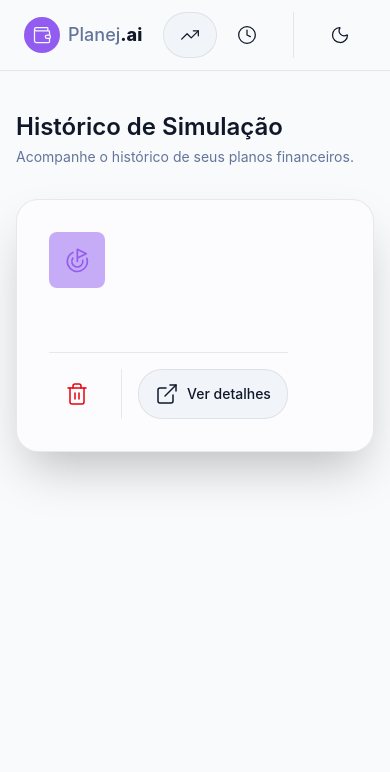
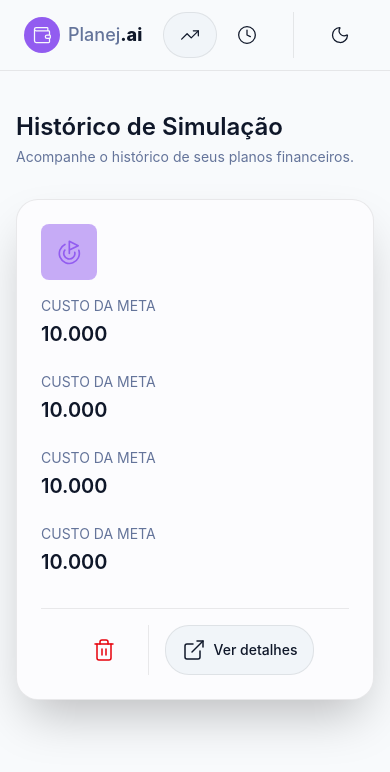
Before and after one commit to Apenas1Hugo/Desafio_Final_DIO_ReactAI, a React (Vite) app in the folder ReactAI/: page /historico in a window 390 px wide. Shown: the top 772 px of the page. Built offline with nearby package versions, Linux system fonts and the light colour scheme; no server answers.

Commit message:
Responsividade e HistoryInfo
A responsividade esta funcionando e foi criado o componente que ira retornar alguma das infos dos resultados.

```diff
--- /dev/null
+++ b/ReactAI/src/componentes/features/HistoryResults/HistoryCard.tsx
@@ -0,0 +1,62 @@
+import { Trash2, Goal, ExternalLink } from 'lucide-react';
+
+import { HistoryInfos } from './HistoryInfos';
+import { Button } from '@/componentes/shared/Button';
+import { Divider } from '@/componentes/shared/Divider';
+
+import { useMediaQuery } from '@/hooks/useMediaQuery';
+
+export function HistoryCard() {
+  const isMobile = useMediaQuery('(max-width: 640px)');
+
+  return (
+    <div
+      className="
+    border-border bg-card shadow-black-20
+    flex
+    w-full
+    flex-col
+    items-start
+    justify-between
+    gap-4
+    rounded-[22px] border
+    p-6
+    shadow-2xl
+    lg:flex-row
+    lg:items-center
+    lg:justify-between
+    lg:gap-4
+    lg:p-6
+  "
+    >
+      {/* Ícone */}
+      <div className="bg-muted-primary flex h-14 w-14 shrink-0 items-center justify-center rounded-lg">
+        <Goal className="text-primary h-[26.67px] w-[26.67px]" />
+      </div>
+
+      {/* HistoryInfos */}
+      <div className="flex flex-1 flex-col gap-6 lg:flex-row lg:justify-around lg:gap-6">
+        <HistoryInfos />
+        <HistoryInfos />
+        <HistoryInfos />
+        <HistoryInfos />
+      </div>
+
+      {/*Buttons*/}
+      <div className="flex w-full flex-col items-center lg:w-auto lg:shrink-0 lg:items-end">
+        <Divider orientation="horizontal" className={isMobile ? '' : 'hidden'} />
+        <div className="flex">
+          <Button variant="ghost">
+            <Trash2 className="text-red-600" />
+          </Button>
+          <Divider orientation="vertical" />
+          <Button variant="secondary">
+            <ExternalLink /> Ver detalhes
+          </Button>
+        </div>
+      </div>
+    </div>
+  );
+}
+
+export default HistoryCard;
--- /dev/null
+++ b/ReactAI/src/componentes/features/HistoryResults/HistoryInfos.tsx
@@ -0,0 +1,10 @@
+export function HistoryInfos() {
+  return (
+    <div className="flex shrink-0 flex-col items-start pt-[0px]">
+      <p className="text-muted-foreground mb-1 whitespace-nowrap text-sm">CUSTO DA META</p>
+      <h3 className="text-foreground text-xl font-semibold sm:text-xl">10.000</h3>
+    </div>
+  );
+}
+
+export default HistoryInfos;
--- a/ReactAI/src/pages/SimulationHistoryPage.tsx
+++ b/ReactAI/src/pages/SimulationHistoryPage.tsx
@@ -1,77 +1,14 @@
-import { Button } from '../componentes/shared/Button';
 import { PageHero } from '../componentes/shared/PageHero';
-import { Divider } from '../componentes/shared/Divider';
-import { Trash2, Goal, ExternalLink } from 'lucide-react';
-
-import { useMediaQuery } from '@/hooks/useMediaQuery';
+import { HistoryCard } from '../componentes/features/HistoryResults/HistoryCard';
 
 export function SimulationHistoryPage() {
-  const isMobile = useMediaQuery('(max-width: 640px)');
-
   return (
-    <main className="mx-auto max-w-xl px-4 py-10 sm:py-14 ">
+    <main className="mx-auto max-w-5xl px-4 py-10 sm:py-14 ">
       <PageHero
         title="Histórico de  Simulação"
         subtitle="Acompanhe o histórico de seus planos financeiros."
       />
-
-      <div
-        className="
-        border-border bg-card shadow-black-20
-        flex
-
-        w-full
-        flex-col
-        items-start
-        justify-between
-        gap-6
-        rounded-[22px] border
-        p-8
-        shadow-2xl
-        lg:flex-row
-      "
-      >
-        {/* Ícone */}
-        <div
-          className="
-          bg-muted-primary flex h-14
-          w-14 shrink-0
-          items-center
-          justify-center
-          rounded-lg
-        "
-        >
-          <Goal
-            className="
-            text-primary
-            h-[26.67px]
-            w-[26.67px]
-          "
-          />
-        </div>
-
-        <div
-          className="
-          flex flex-1
-          flex-col items-center
-          justify-center
-          gap-6
-          md:flex-row md:gap-10
-        "
-        ></div>
-        <div className="w:full flex flex-col items-center lg:items-start">
-          <Divider orientation="horizontal" className={isMobile ? '' : 'hidden'} />
-          <div className="flex">
-            <Button variant="ghost">
-              <Trash2 className="text-red-600" />
-            </Button>
-            <Divider orientation="vertical" />
-            <Button variant="secondary">
-              <ExternalLink /> Ver detalhes
-            </Button>
-          </div>
-        </div>
-      </div>
+      <HistoryCard></HistoryCard>
     </main>
   );
 }
```
